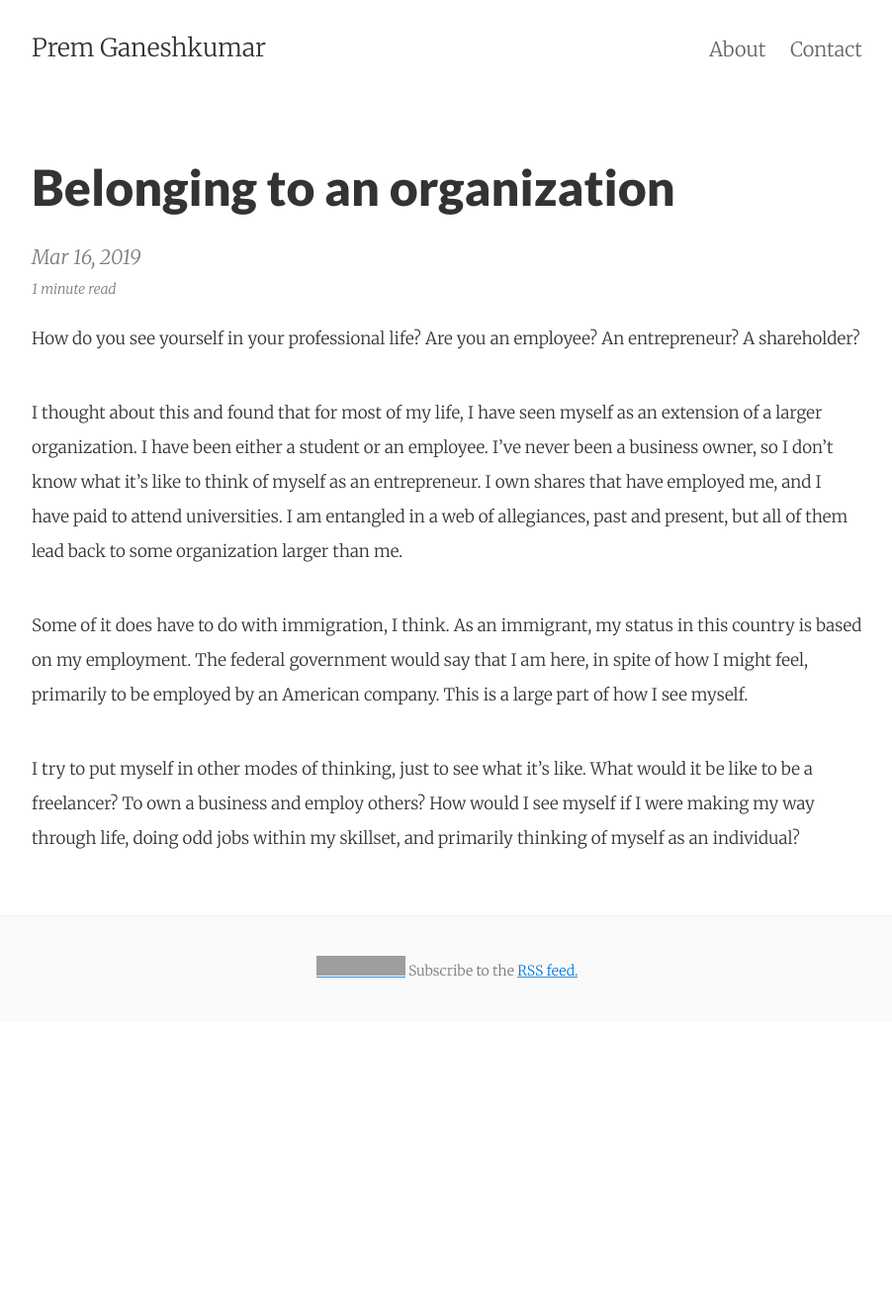
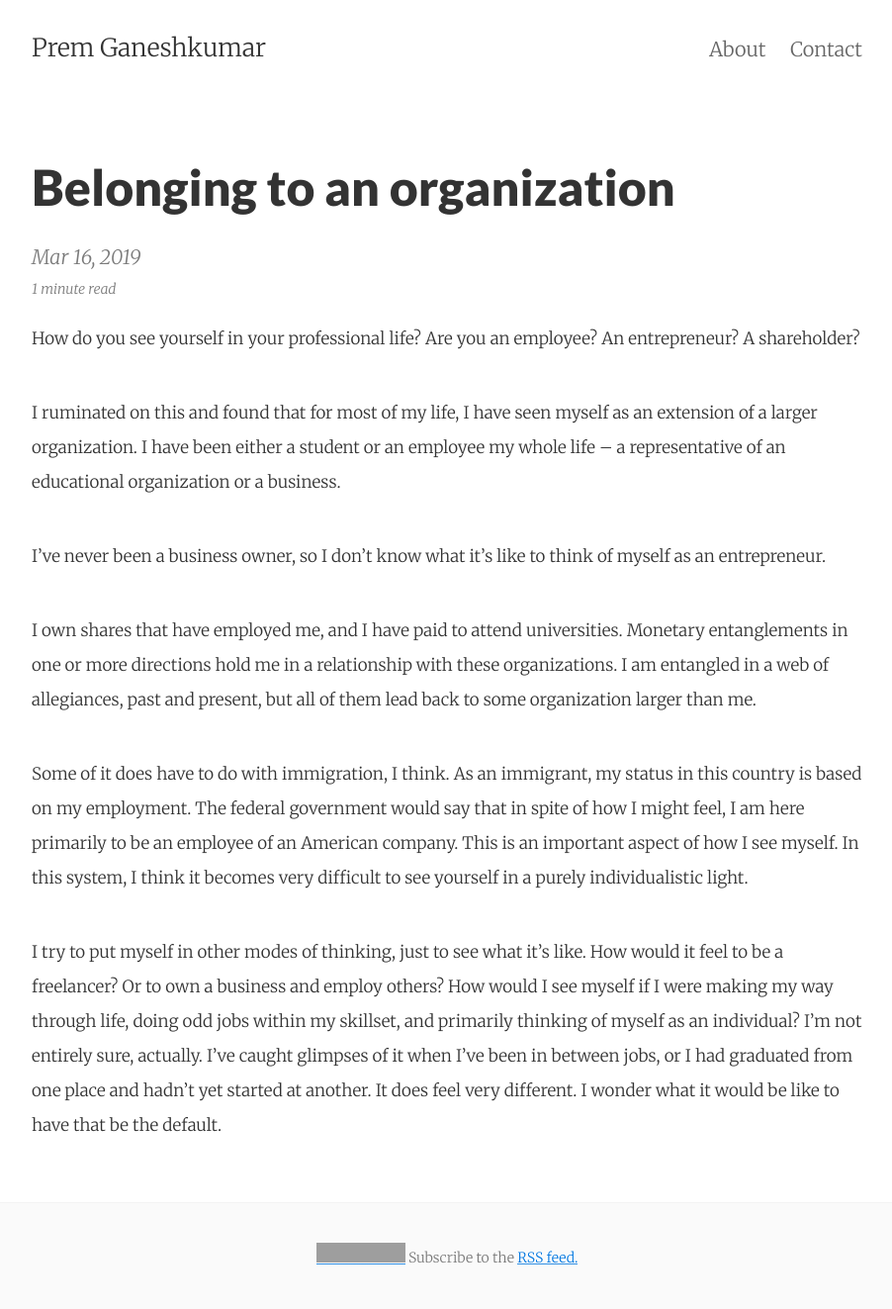
Before and after one commit to premgane/premgane.github.io, a Jekyll site: the page built from _posts/2019-03-16-belonging-to-an-org.md, in a window 1280 px wide. Shown: the whole page at 99% size, without its empty margins (188-1090 px from the left). Built offline with Jekyll 4.4.1, drawn with Linux system fonts in a browser that asks for light colours; before the commit the page ends 1033 px from its top, so only the background shows below that; grey boxes are pictures that could not be loaded.

Commit message:
Edit belonging post

```diff
--- a/_posts/2019-03-16-belonging-to-an-org.md
+++ b/_posts/2019-03-16-belonging-to-an-org.md
@@ -8,8 +8,12 @@ categories: personal psychology
 
 How do you see yourself in your professional life? Are you an employee? An entrepreneur? A shareholder?
 
-I thought about this and found that for most of my life, I have seen myself as an extension of a larger organization. I have been either a student or an employee. I've never been a business owner, so I don't know what it's like to think of myself as an entrepreneur. I own shares that have employed me, and I have paid to attend universities. I am entangled in a web of allegiances, past and present, but all of them lead back to some organization larger than me.
+I ruminated on this and found that for most of my life, I have seen myself as an extension of a larger organization. I have been either a student or an employee my whole life -- a representative of an educational organization or a business.
 
-Some of it does have to do with immigration, I think. As an immigrant, my status in this country is based on my employment. The federal government would say that I am here, in spite of how I might feel, primarily to be employed by an American company. This is a large part of how I see myself.
+I've never been a business owner, so I don't know what it's like to think of myself as an entrepreneur.
 
-I try to put myself in other modes of thinking, just to see what it's like. What would it be like to be a freelancer? To own a business and employ others? How would I see myself if I were making my way through life, doing odd jobs within my skillset, and primarily thinking of myself as an individual?
+I own shares that have employed me, and I have paid to attend universities. Monetary entanglements in one or more directions hold me in a relationship with these organizations. I am entangled in a web of allegiances, past and present, but all of them lead back to some organization larger than me.
+
+Some of it does have to do with immigration, I think. As an immigrant, my status in this country is based on my employment. The federal government would say that in spite of how I might feel, I am here primarily to be an employee of an American company. This is an important aspect of how I see myself. In this system, I think it becomes very difficult to see yourself in a purely individualistic light.
+
+I try to put myself in other modes of thinking, just to see what it's like. How would it feel to be a freelancer? Or to own a business and employ others? How would I see myself if I were making my way through life, doing odd jobs within my skillset, and primarily thinking of myself as an individual? I'm not entirely sure, actually. I've caught glimpses of it when I've been in between jobs, or I had graduated from one place and hadn't yet started at another. It does feel very different. I wonder what it would be like to have that be the default.
```
